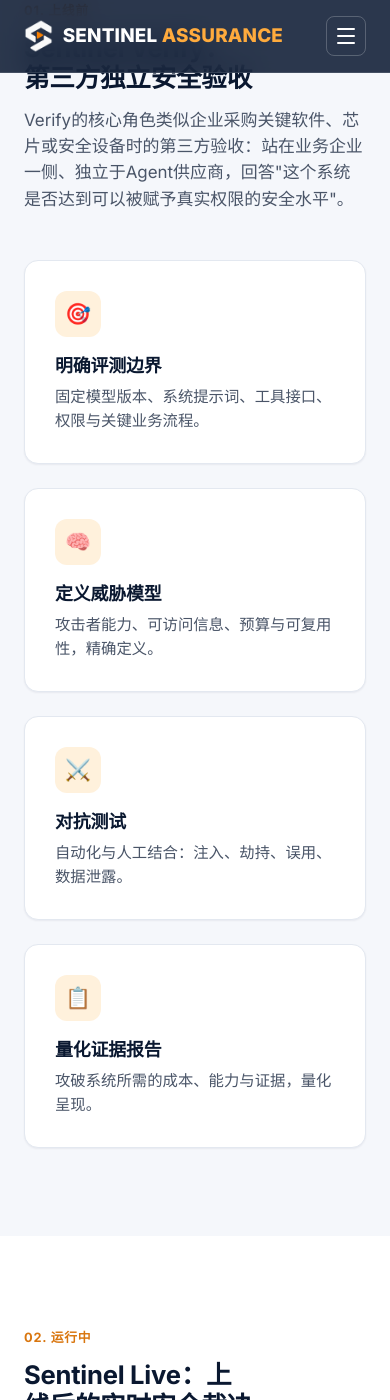
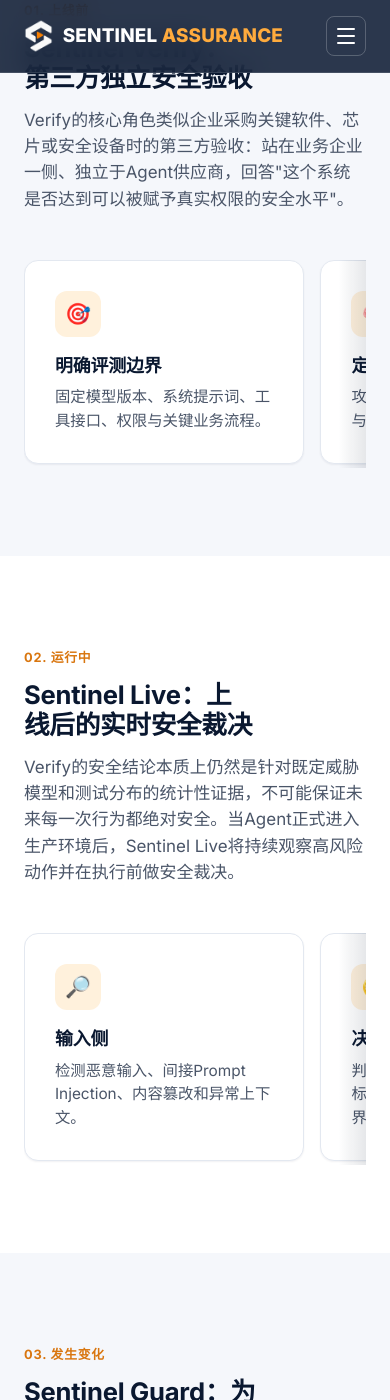
Before and after one commit to sentinel-ai-security/sentinel-ai-security.github.io, a Jekyll site: the page built from zh/product.html, in a window 390 px wide and 1400 px high, scrolled down 1147 px. Built offline with Jekyll 4.4.1, drawn with Linux system fonts in a browser that asks for light colours; some of the changed text lies outside the part shown.

Commit message:
Make product page card grids horizontally scrollable on mobile

```diff
--- a/assets/css/style.css
+++ b/assets/css/style.css
@@ -334,6 +334,36 @@ button { font-family: inherit; }
 .grid-4 { grid-template-columns: repeat(4, 1fr); }
 @media (max-width: 900px) {
   .grid-2, .grid-3, .grid-4 { grid-template-columns: 1fr; }
+}
+
+/* Horizontally scrollable card row on mobile (mirrors .table-shell/.table-wrap) */
+.cards-shell { position: relative; }
+.cards-shell::after {
+  content: "";
+  position: absolute;
+  top: 0;
+  right: 0;
+  bottom: 0;
+  width: 28px;
+  background: linear-gradient(to right, transparent, rgba(10, 24, 48, 0.10));
+  pointer-events: none;
+  opacity: 0;
+  transition: opacity 0.15s ease;
+}
+@media (max-width: 900px) {
+  .cards-shell.has-more-right::after { opacity: 1; }
+  .cards-wrap {
+    display: flex;
+    gap: 16px;
+    overflow-x: auto;
+    -webkit-overflow-scrolling: touch;
+    scroll-snap-type: x mandatory;
+    padding-bottom: 4px;
+  }
+  .cards-wrap .card {
+    flex: 0 0 82%;
+    scroll-snap-align: start;
+  }
 }
 
 .card {
--- a/assets/js/main.js
+++ b/assets/js/main.js
@@ -15,9 +15,9 @@ document.addEventListener('DOMContentLoaded', function () {
     });
   });
 
-  var tableWraps = document.querySelectorAll('.table-wrap');
-  tableWraps.forEach(function (wrap) {
-    var shell = wrap.closest('.table-shell') || wrap;
+  var scrollWraps = document.querySelectorAll('.table-wrap, .cards-wrap');
+  scrollWraps.forEach(function (wrap) {
+    var shell = wrap.closest('.table-shell, .cards-shell') || wrap;
     function updateFade() {
       var hasMore = wrap.scrollLeft + wrap.clientWidth < wrap.scrollWidth - 1;
       shell.classList.toggle('has-more-right', hasMore);
--- a/zh/product.html
+++ b/zh/product.html
@@ -68,7 +68,8 @@ description: >-
       </p>
     </div>
 
-    <div class="grid grid-4">
+    <div class="cards-shell">
+    <div class="grid grid-4 cards-wrap">
       <div class="card">
         <div class="card-icon">🎯</div>
         <h3>明确评测边界</h3>
@@ -90,6 +91,7 @@ description: >-
         <p>攻破系统所需的成本、能力与证据，量化呈现。</p>
       </div>
     </div>
+    </div>
   </div>
 </section>
 
@@ -103,7 +105,8 @@ description: >-
       </p>
     </div>
 
-    <div class="grid grid-4">
+    <div class="cards-shell">
+    <div class="grid grid-4 cards-wrap">
       <div class="card">
         <div class="card-icon">🔎</div>
         <h3>输入侧</h3>
@@ -125,6 +128,7 @@ description: >-
         <p>低风险允许执行；高风险拦截、降权或要求人工确认，并向负责人汇报。</p>
       </div>
     </div>
+    </div>
   </div>
 </section>
 
@@ -137,7 +141,8 @@ description: >-
         Agent是高度动态的软件系统。模型升级、Prompt修改、RAG数据变化、MCP/工具新增、权限调整甚至攻击模型能力提升，都可能改变原有安全结论。Sentinel将安全证据与具体配置绑定。
       </p>
     </div>
-    <div class="grid grid-3">
+    <div class="cards-shell">
+    <div class="grid grid-3 cards-wrap">
       <div class="card">
         <div class="card-icon">📡</div>
         <h3>变化检测</h3>
@@ -154,6 +159,7 @@ description: >-
         <p>自动生成测试用例执行复测；Live的真实拦截数据反哺下一轮Verify。</p>
       </div>
     </div>
+    </div>
   </div>
 </section>
 
```
Also changed, not shown: en/product.html (+9 -3 lines).
